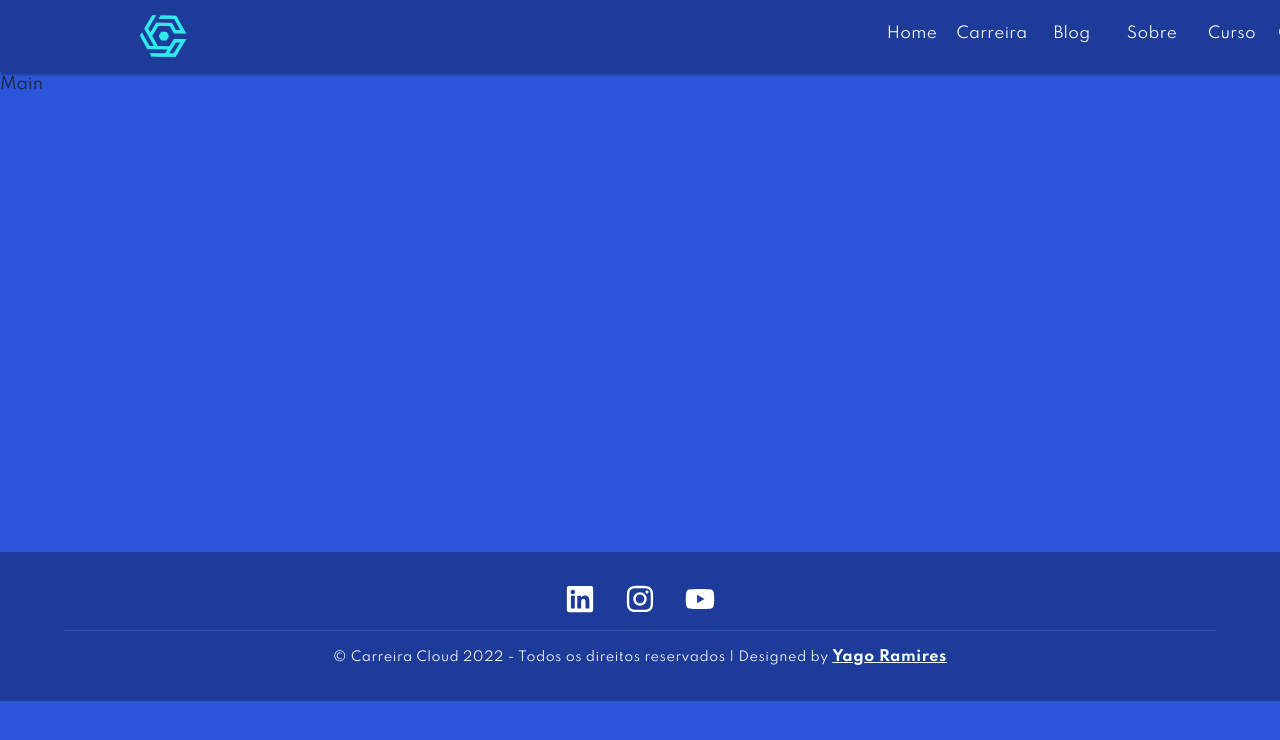
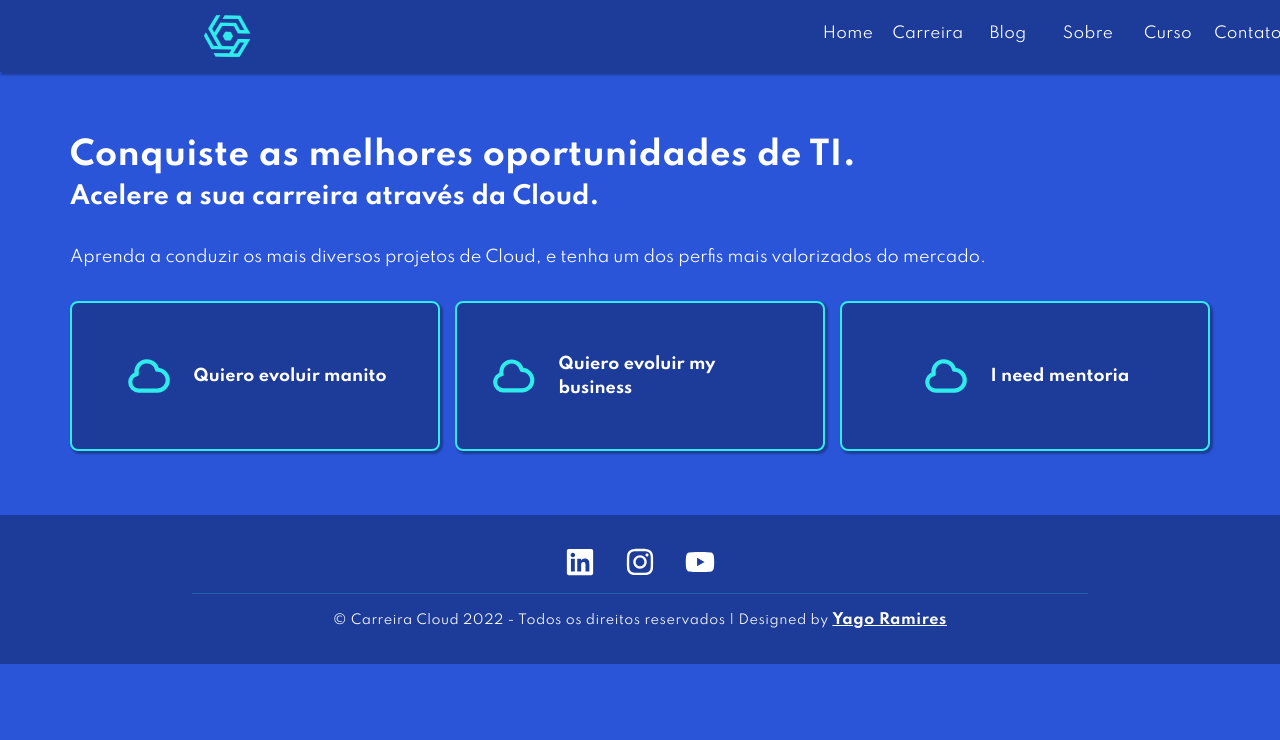
Before and after one commit to PJOMachado/website-carreiracloud, a React (Create React App) app: page / in a window 1280 px wide. Shown: the top 740 px of the page. Built offline with nearby package versions, Linux system fonts and the light colour scheme.

Commit message:
home component initialized

```diff
--- a/src/App.js
+++ b/src/App.js
@@ -2,14 +2,14 @@ import Header from './components/Header/Header';
 import './scss/main.scss';
 import { Route, Routes } from 'react-router-dom';
 import Footer from './components/Footer/Footer';
-import Main from './components/Main/Main';
+import Home from './components/Home/Home';
 
 function App() {
   return (
     <div className='App'>
       <Header />
       <Routes>
-        <Route path='/' element={<Main />} />
+        <Route path='/' element={<Home />} />
       </Routes>
       <Footer />
     </div>
--- /dev/null
+++ b/src/components/Home/Card.jsx
@@ -0,0 +1,11 @@
+import React from 'react';
+import { HiOutlineCloud } from 'react-icons/hi';
+
+export default function Card({ text }) {
+  return (
+    <div className='home-card'>
+      <HiOutlineCloud size={50} className='card-icon' />
+      <p className='card-text'>{text}</p>
+    </div>
+  );
+}
--- /dev/null
+++ b/src/components/Home/Home.jsx
@@ -0,0 +1,25 @@
+import React from 'react';
+import Card from './Card';
+
+export default function Home() {
+  return (
+    <session className='home' id='home'>
+      <div className='container'>
+        <h1 className='title'>
+          Conquiste as melhores oportunidades de TI. <br />
+          <span>Acelere a sua carreira através da Cloud.</span>
+        </h1>
+
+        <p className='paragraph'>
+          Aprenda a conduzir os mais diversos projetos de Cloud, e tenha um dos
+          perfis mais valorizados do mercado.
+        </p>
+        <div className='cards-container'>
+          <Card text={'Quiero evoluir manito'} />
+          <Card text={'Quiero evoluir my business'} />
+          <Card text={'I need mentoria'} />
+        </div>
+      </div>
+    </session>
+  );
+}
--- a/src/components/Main/Main.jsx
+++ /dev/null
@@ -1,5 +0,0 @@
-import React from 'react';
-
-export default function Main() {
-  return <div style={{ height: '60vh' }}>Main</div>;
-}
--- /dev/null
+++ b/src/scss/components/_card.scss
@@ -0,0 +1,26 @@
+@use '../utils/' as *;
+
+.home-card {
+  width: 100%;
+  height: 150px;
+  background-color: $dark-blue;
+  box-shadow: $default-shadow;
+  border: 2px solid $cian-blue;
+  gap: 20px;
+  top: 150%;
+
+  @include flex-center;
+  //   justify-content: space-between;
+  padding: 0 2rem !important;
+
+  border-radius: 0.5rem;
+  .card-icon {
+    color: $cian-blue;
+    // color: #ffff;
+  }
+
+  .card-text {
+    color: #ffff;
+    font-weight: 700;
+  }
+}
--- a/src/scss/components/footer.scss
+++ b/src/scss/components/_footer.scss
@@ -19,6 +19,14 @@ footer {
   padding: 1rem 0 !important;
   border-top: 1px solid rgba(47, 235, 235, 0.2);
   overflow: hidden;
+
+  @include sm {
+    max-width: 80%;
+  }
+
+  @include lg {
+    max-width: 70%;
+  }
 
   &__text {
     color: #fff;
@@ -48,23 +56,28 @@ footer {
 
     a:hover {
       color: $cian-blue;
+      transition: 1s;
     }
-  }
-
-  @include lg {
-    width: 90%;
   }
 }
 
 .social {
-  width: 80%;
+  width: 90%;
   margin: 0 auto;
   display: flex;
   align-items: center;
   justify-content: center;
   gap: 30px;
-  padding: 1rem !important;
+  padding: 1rem 0 !important;
   overflow: hidden;
+
+  @include sm {
+    max-width: 80%;
+  }
+
+  @include lg {
+    max-width: 70%;
+  }
 
   &__icon {
     color: white;
@@ -78,5 +91,6 @@ footer {
 
   &__icon:hover {
     color: $cian-blue;
+    transition: 1s;
   }
 }
--- a/src/scss/components/header.scss
+++ b/src/scss/components/_header.scss
@@ -6,6 +6,7 @@ header {
   background-color: $dark-blue;
   box-shadow: $default-shadow;
   overflow: hidden;
+  @include flex-center;
 }
 
 .logo {
@@ -15,20 +16,16 @@ header {
 }
 
 .navbar {
+  @include flex-center;
   @include lg {
-    width: 80vw;
-    display: flex;
-    justify-content: space-between;
-    margin: 0 auto;
+    width: 80%;
   }
 }
 
 .container {
   width: 80%;
-  display: flex;
-  margin: 0 auto !important;
-  justify-content: space-between;
   @include lg {
+    width: 70%;
   }
 }
 .navbar-collapse {
--- /dev/null
+++ b/src/scss/components/_home.scss
@@ -0,0 +1,56 @@
+@use '../utils/' as *;
+
+.home {
+  @include flex-center;
+  align-items: flex-start;
+  overflow: hidden;
+  height: 100%;
+  //   background-image: url('../../assets/circuit.png');
+  //   background-repeat: no-repeat;
+  //   background-size: contain;
+  //   background-position: right;
+
+  .container {
+    display: flex;
+    flex-direction: column;
+    width: 90%;
+    padding: 4rem 0 !important;
+    gap: 2rem;
+
+    // @include sm {
+    //   width: 80%;
+    // }
+
+    // @include sm {
+    //   width: 70%;
+    // }
+    .title {
+      text-align: left;
+      font-family: $font-pgh;
+      color: #fff;
+      font-size: 2rem;
+
+      letter-spacing: 0.5px;
+      font-weight: $weight-bold;
+
+      span {
+        font-size: 1.5rem;
+        letter-spacing: 0;
+      }
+    }
+
+    .paragraph {
+      color: #fff;
+    }
+
+    .cards-container {
+      @include flex-center;
+      flex-direction: column;
+      gap: 15px;
+
+      @include lg {
+        flex-direction: row;
+      }
+    }
+  }
+}
--- a/src/scss/components/_index.scss
+++ b/src/scss/components/_index.scss
@@ -1,2 +1,4 @@
 @forward './header';
 @forward './footer';
+@forward './home';
+@forward './card';
```
Also changed, not shown: src/assets/circuit.png (added), src/assets/grafism.png (added).
